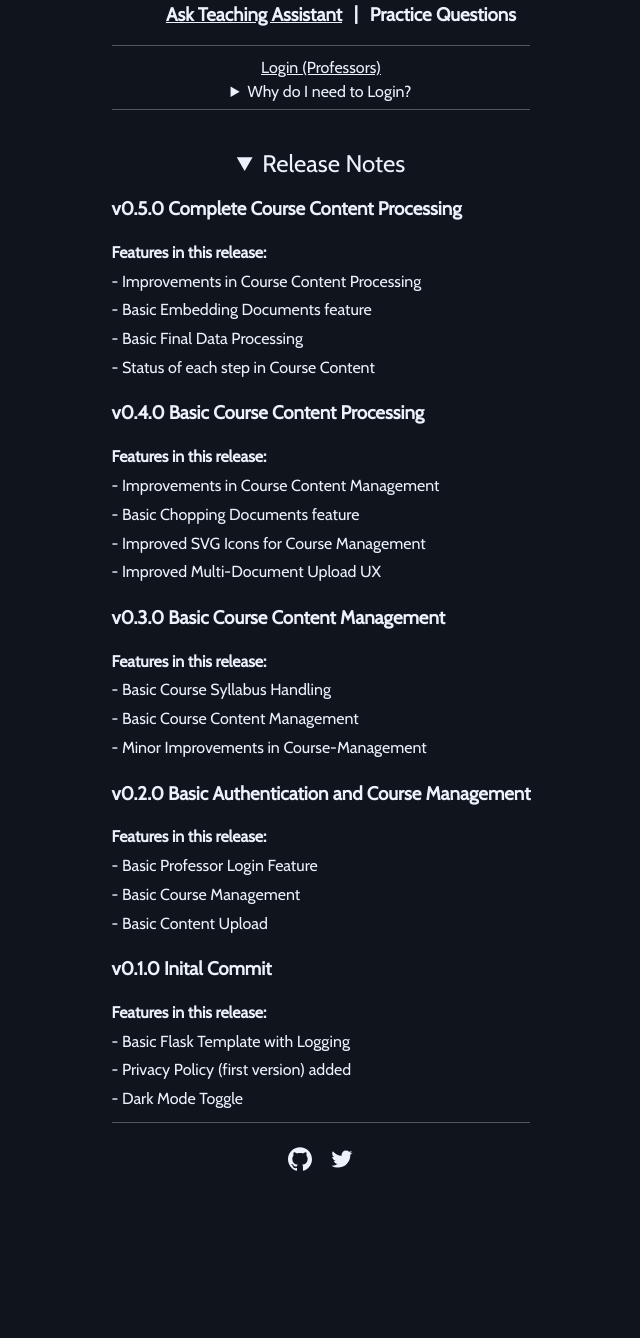
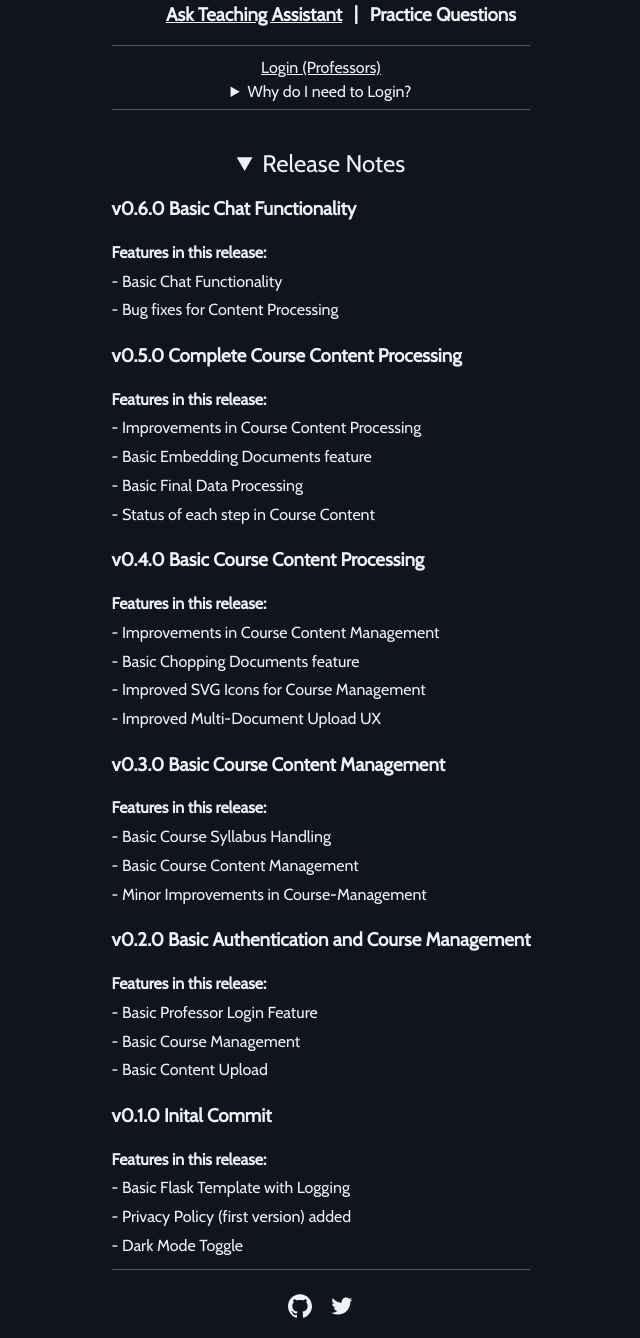
Before and after one commit to satishsurath/alldayta.xyz, a Flask app: template app/templates/index.html in a window 1280 px wide, after a click on "Release Notes". Shown: the part 300-1638 px from the top of the page, without its empty margins (319-959 px from the left). Before the commit the page ends 1471 px from the top, so only its background shows below. Run offline with Flask 3, Linux system fonts and the light colour scheme; the template is opened without the code that fills it, so the values that code supplies are empty; the visitor is signed in with stand-in values (Sample User, id 1); some libraries are stand-ins or nearby versions.

Commit message:
Updated Release Information for v0.6.0
Signed-off-by: Satish Surath <connect@sati.sh>

```diff
--- a/app/templates/index.html
+++ b/app/templates/index.html
@@ -37,6 +37,13 @@
         {% include 'user_status.html' %}
         <details>
                 <summary class="homepage-heading">Release Notes</summary>
+
+                <h3>v0.6.0 Basic Chat Functionality</h3>
+                <p class="left-align">
+                <b>Features in this release:</b><br>
+                - Basic Chat Functionality <br>
+                - Bug fixes for Content Processing<br>
+                </p>
 
                 <h3>v0.5.0 Complete Course Content Processing</h3>
                 <p class="left-align">
```
